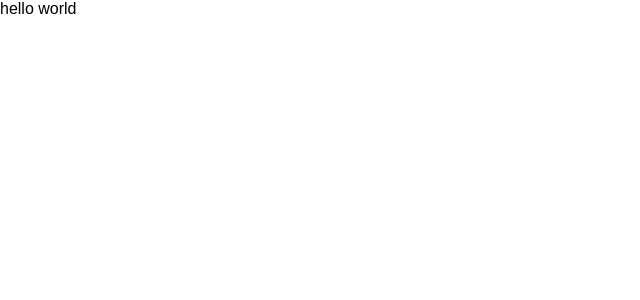
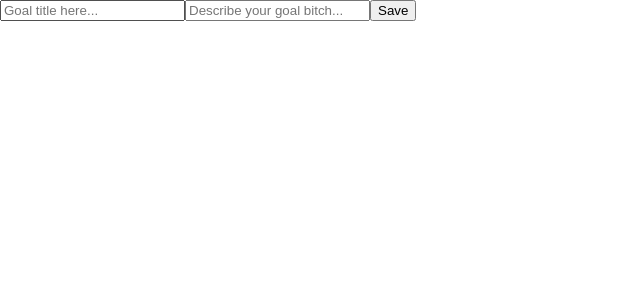
Before and after one commit to hsanchez7934/ProjectMe, a React (Create React App) app: page / in a window 1280 px wide. Shown: the top 300 px of the page, without its empty margins (0-640 px from the left). Built offline with nearby package versions, Linux system fonts and the light colour scheme.

Commit message:
Set up createGoal action, reducer, container, and set up store for Application.

```diff
--- a/src/actions/index.js
+++ b/src/actions/index.js
@@ -1 +1,4 @@
-const createGoal =
+export const createGoal = goal => ({
+    type: 'GOAL',
+    goal
+  });
--- a/src/components/App/App.jsx
+++ b/src/components/App/App.jsx
@@ -1,5 +1,6 @@
 import React, { Component } from 'react';
 import './App.css';
+import Controls from '../Controls/Controls.jsx';
 
 class App extends Component {
   constructor() {
@@ -14,7 +15,7 @@ class App extends Component {
   render() {
     return (
       <div className="App">
-        hello world
+        <Controls />
       </div>
     );
   }
--- /dev/null
+++ b/src/components/Controls/Controls.jsx
@@ -0,0 +1,50 @@
+import React, { Component } from 'react';
+import { connect } from 'react-redux';
+import { createGoal } from '../../actions';
+
+class Controls extends Component {
+  constructor() {
+    super()
+    this.state = {
+      title: '',
+      body: ''
+    }
+  }
+
+
+
+  render() {
+    console.log(this.props);
+    const { title, body } = this.state;
+    return (
+      <div>
+        <input
+          type='text'
+          name='title'
+          placeholder='Goal title here...'
+          value={title}
+          onChange='{}' />
+        <input
+          type='text'
+          name='body'
+          placeholder='Describe your goal bitch...'
+          value={body}
+          onChange='{}' />
+        <input
+          type='submit'
+          value='Save'
+          onClick=''/>
+      </div>
+    )
+  }
+}
+
+const mapStateToProps = store => ({
+  goals: store.goals
+});
+
+const mapDispatchToProps = dispatch => ({
+  handleSubmit: goal => dispatch(createGoal(goal))
+});
+
+export default connect(mapStateToProps, mapDispatchToProps)(Controls);
--- /dev/null
+++ b/src/components/GoalCardContainer/GoalCardContainer.jsx
@@ -0,0 +1 @@
+import
--- a/src/index.js
+++ b/src/index.js
@@ -3,6 +3,19 @@ import ReactDOM from 'react-dom';
 import './index.css';
 import App from './components/App/App.jsx';
 import registerServiceWorker from './registerServiceWorker';
+import { Provider } from 'react-redux';
+import thunk from 'redux-thunk';
+import { createStore, applyMiddleware } from 'redux';
+// import rootReducer from './src/reducers/index.js';
+import configureStore from './store/configStore.js'
 
-ReactDOM.render(<App />, document.getElementById('root'));
+const devTools = window.__REDUX_DEVTOOLS_EXTENSION__ && window.__REDUX_DEVTOOLS_EXTENSION__()
+const store = configureStore();
+
+ReactDOM.render(
+  <Provider store={ store }>
+    <App />
+  </Provider>,
+  document.getElementById('root')
+);
 registerServiceWorker();
--- /dev/null
+++ b/src/reducers/GoalReducer.js
@@ -0,0 +1,10 @@
+const goal = (state = [], action) => {
+  switch(action.type) {
+    case 'GOAL':
+      return [...state, action.goal];
+    default:
+     return state;
+  }
+};
+
+export default goal;
--- /dev/null
+++ b/src/reducers/index.js
@@ -0,0 +1,7 @@
+import { combineReducers } from 'redux';
+import goal from './GoalReducer';
+const rootReducer = combineReducers({
+  goal
+});
+
+export default rootReducer;
--- /dev/null
+++ b/src/store/configStore.js
@@ -0,0 +1,13 @@
+import { createStore, applyMiddleware, compose } from 'redux';
+import thunk from 'redux-thunk';
+import rootReducer from '../reducers/index.js';
+
+const composeEnhancers = window.__REDUX_DEVTOOLS_EXTENSION_COMPOSE__ || compose;
+
+export default function configureStore(initialState) {
+  return createStore(
+    rootReducer,
+    initialState,
+    composeEnhancers(applyMiddleware(thunk))
+  );
+}
```
Also changed, not shown: src/components/GoalCard/GoalCard.jsx (added).
